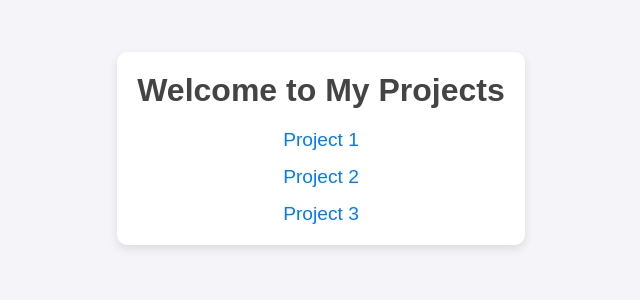
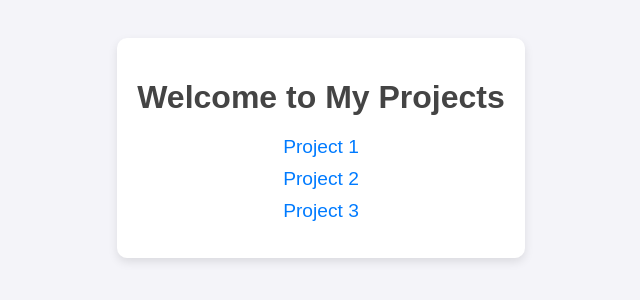
Before and after one commit to Trey-Hanna/Assignment, a plain HTML site: page index.html in a window 1280 px wide. Shown: the part 252-552 px from the top of the page, without its empty margins (319-959 px from the left). Drawn offline with Linux system fonts and the light colour scheme.

Commit message:
Update index.html

```diff
--- a/index.html
+++ b/index.html
@@ -5,54 +5,46 @@
     <meta name="viewport" content="width=device-width, initial-scale=1.0">
     <title>My Projects</title>
     <style>
-        /* General Reset */
-        body, h1, ul, li, a {
-            margin: 0;
-            padding: 0;
-            text-decoration: none;
-            list-style: none;
-            font-family: Arial, sans-serif;
-        }
-
-        /* Body Styling */
+        /* Center everything */
         body {
             display: flex;
             justify-content: center;
             align-items: center;
             height: 100vh;
+            margin: 0;
             background-color: #f4f4f9;
-            color: #333;
+            font-family: Arial, sans-serif;
         }
 
-        /* Container Styling */
+        /* Container for content */
         .container {
             text-align: center;
-            max-width: 400px;
             padding: 20px;
             border-radius: 10px;
             box-shadow: 0 4px 10px rgba(0, 0, 0, 0.1);
             background-color: #fff;
         }
 
-        /* Heading Styling */
+        /* Heading style */
         h1 {
             font-size: 2rem;
             margin-bottom: 20px;
             color: #444;
         }
 
-        /* List Styling */
+        /* List style */
         ul {
-            display: flex;
-            flex-direction: column;
-            gap: 15px;
+            list-style: none;
+            padding: 0;
         }
 
-        /* Link Styling */
+        /* Links style */
         a {
+            display: block;
             font-size: 1.2rem;
             color: #007BFF;
-            transition: color 0.3s ease;
+            margin: 10px 0;
+            text-decoration: none;
         }
 
         a:hover {
```
